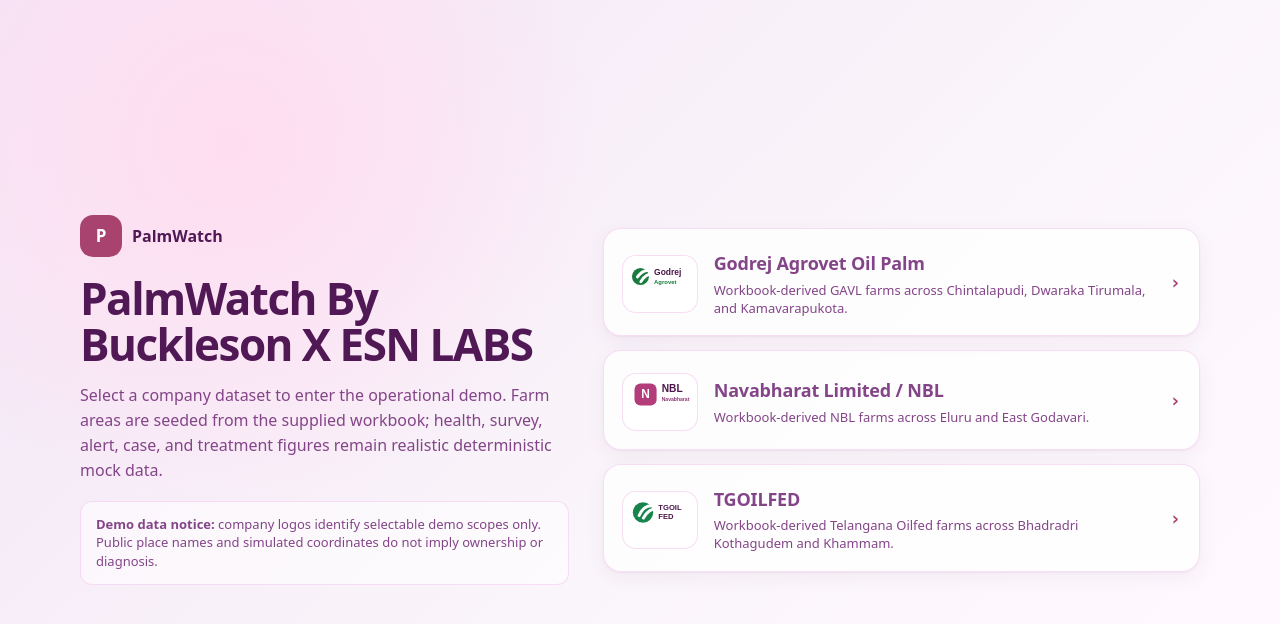
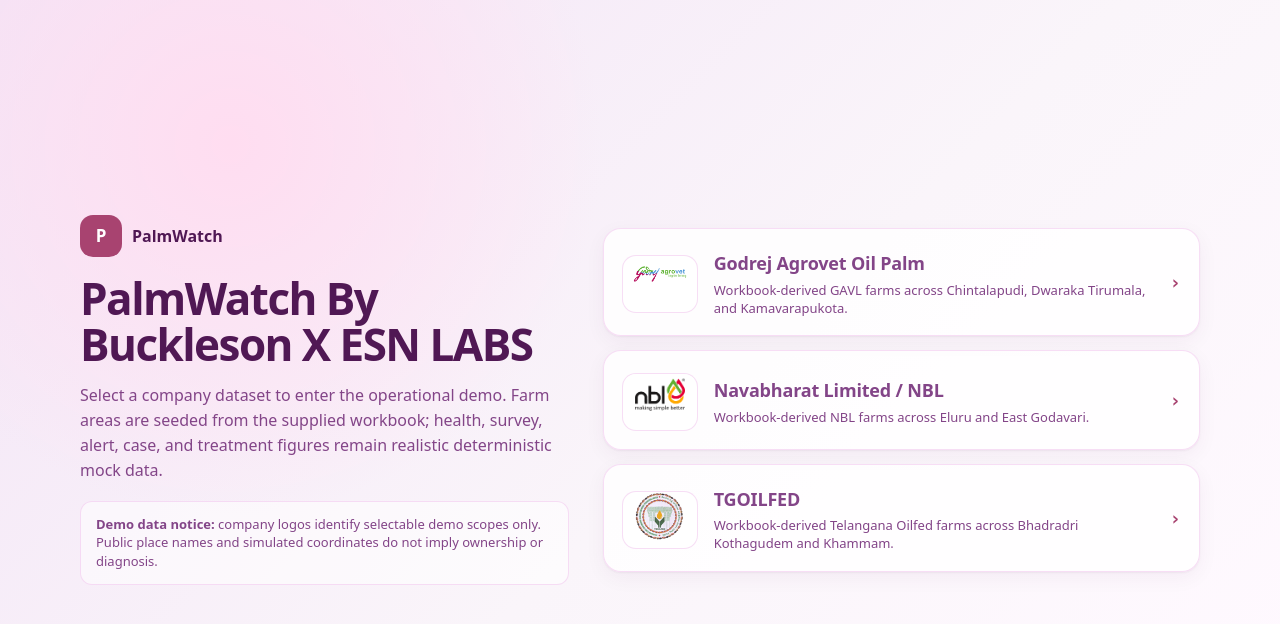
Before and after one commit to vjk7989/oil-palm-1.5-gui, a website: page index.html in a window 1280 px wide. Drawn offline with nearby package versions, Linux system fonts and the light colour scheme.

Commit message:
Fix company logos and dashboard reveal

```diff
--- a/index.html
+++ b/index.html
@@ -38,6 +38,7 @@
     button,input,select{font:inherit}
     button{cursor:pointer}
     .landing{min-height:100vh;padding:40px 28px;display:grid;place-items:center;background:radial-gradient(circle at 18% 18%,oklch(0.94 0.055 350),transparent 30%),linear-gradient(135deg,var(--sidebar),var(--bg) 54%,oklch(0.99 0.01 326));color:var(--fg)}
+    .landing[hidden]{display:none}
     .landing-inner{width:min(1120px,100%);display:grid;grid-template-columns:minmax(280px,.9fr) minmax(420px,1.1fr);gap:34px;align-items:center}
     .landing-mark{display:inline-flex;align-items:center;gap:10px;font-weight:800;margin-bottom:18px}
     .landing-mark .logomark{width:42px;height:42px;border-radius:13px}
@@ -293,9 +294,9 @@
       return {id,name,lat,lon,acres,density,trees,surveyed,infected,suspected,pending,risk,lastSurvey:observations.lastSurvey||"2026-08-01",source:"deterministic-demo",ownershipClaim:false};
     }
     const COMPANY_PROFILES = {
-      gavl:{id:"gavl",shortName:"GAVL",name:"Godrej Agrovet Oil Palm",regionLabel:"Andhra Pradesh",subtitle:"Workbook-derived GAVL farms across Chintalapudi, Dwaraka Tirumala, and Kamavarapukota.",logo:"assets/company-logos/godrej-agrovet.svg",accent:"G",riskBase:.045,coverage:.91,baseLat:16.86,baseLon:81.12,districtFallback:"Eluru"},
-      nbl:{id:"nbl",shortName:"NBL",name:"Navabharat Limited / NBL",regionLabel:"Andhra Pradesh",subtitle:"Workbook-derived NBL farms across Eluru and East Godavari.",logo:"assets/company-logos/nbl.svg",accent:"N",riskBase:.056,coverage:.87,baseLat:16.92,baseLon:81.36,districtFallback:"Eluru"},
-      tgoilfed:{id:"tgoilfed",shortName:"TGOF",name:"TGOILFED",regionLabel:"Telangana",subtitle:"Workbook-derived Telangana Oilfed farms across Bhadradri Kothagudem and Khammam.",logo:"assets/company-logos/tgoilfed.svg",accent:"T",riskBase:.071,coverage:.84,baseLat:17.34,baseLon:80.78,districtFallback:"Bhadradri Kothagudem"}
+      gavl:{id:"gavl",shortName:"GAVL",name:"Godrej Agrovet Oil Palm",regionLabel:"Andhra Pradesh",subtitle:"Workbook-derived GAVL farms across Chintalapudi, Dwaraka Tirumala, and Kamavarapukota.",logo:"assets/company-logos/godrej-agrovet.png",accent:"G",riskBase:.045,coverage:.91,baseLat:16.86,baseLon:81.12,districtFallback:"Eluru"},
+      nbl:{id:"nbl",shortName:"NBL",name:"Navabharat Limited / NBL",regionLabel:"Andhra Pradesh",subtitle:"Workbook-derived NBL farms across Eluru and East Godavari.",logo:"assets/company-logos/nbl.png",accent:"N",riskBase:.056,coverage:.87,baseLat:16.92,baseLon:81.36,districtFallback:"Eluru"},
+      tgoilfed:{id:"tgoilfed",shortName:"TGOF",name:"TGOILFED",regionLabel:"Telangana",subtitle:"Workbook-derived Telangana Oilfed farms across Bhadradri Kothagudem and Khammam.",logo:"assets/company-logos/tgoilfed.png",accent:"T",riskBase:.071,coverage:.84,baseLat:17.34,baseLon:80.78,districtFallback:"Bhadradri Kothagudem"}
     };
     const COMPANY_AREA_ROWS = {
       gavl:["GAVL|AP||Chintalapudi|Chintalapudi|Subba Rao|GAVL_0001","GAVL|AP||Chintalapudi|Chintalapudi|Subba Rao|GAVL_0002","GAVL|AP||Chintalapudi|Recharla|Mangamma|GAVL_0119","GAVL|AP||Chintalapudi|Raghavapuram|Laxmana Rao|GAVL_1901","GAVL|AP||Chintalapudi|Erraguntapalli|Narasamma|GAVL_2091","GAVL|AP||Chintalapudi|Seethanagaram|Venkata Rao|GAVL_3139","GAVL|AP||Chintalapudi|Seethanagaram|Rama Rao|GAVL_3142","GAVL|AP||Chintalapudi|Seethanagaram|Venkata Rao|GAVL_3140","GAVL|AP||Chintalapudi|Gurubhatlagudem|Tata Rao|GAVL_4331","GAVL|AP||Chintalapudi|Gurubhatlagudem|Prasanna|GAVL_4359","GAVL|AP||Kamavarapukota|Kamavarapukota|Naresh|GAVL_5021","GAVL|AP||Kamavarapukota|Kamavarapukota|Durgamma|GAVL_5129","GAVL|AP||Kamavarapukota|Ravikampadu|Chandramma|GAVL_5221","GAVL|AP||Kamavarapukota|Tadikalapudi|Gautam Raju|GAVL_5423","GAVL|AP||Kamavarapukota|Kallacheruvu|Babu Rao|GAVL_5458","GAVL|AP||Kamavarapukota|Uppalapadu|Jagapathi Rao|GAVL_5833","GAVL|AP||Dwaraka Tirumala|Dwaraka Tirumala|Balakrishna|GAVL_6999","GAVL|AP||Dwaraka Tirumala|Dwaraka Tirumala|Hanumantha Rao|GAVL_6227","GAVL|AP||Dwaraka Tirumala|Pangidugudem|Jaya Lakshmi|GAVL_6448","GAVL|AP||Dwaraka Tirumala|Dorasanipadu|Lakshmi Devi|GAVL_6332"],
```
Also changed, not shown: tests/static-check.mjs (+5 -0 lines), assets/company-logos/godrej-agrovet.png (added), assets/company-logos/godrej-agrovet.svg (deleted), assets/company-logos/nbl.png (added), assets/company-logos/nbl.svg (deleted), assets/company-logos/tgoilfed.png (added), assets/company-logos/tgoilfed.svg (deleted).
